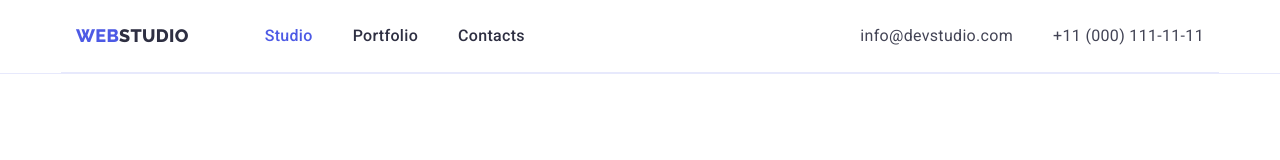
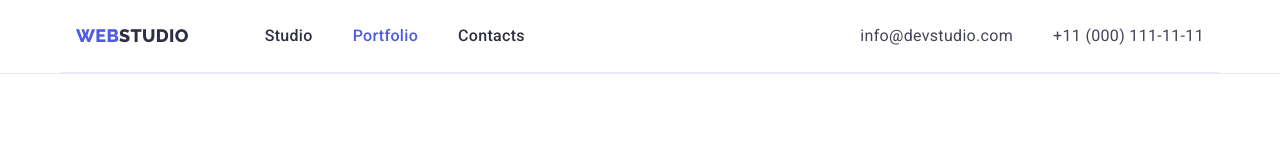
Before and after one commit to VolodymyrKalinin1978/goit-markup-hw-03, a plain HTML site: page portfolio.html in a window 1280 px wide. Shown: the top 160 px of the page. Drawn offline with nearby package versions, Linux system fonts and the light colour scheme.

Commit message:
update ver. 2,1

```diff
--- a/portfolio.html
+++ b/portfolio.html
@@ -30,9 +30,9 @@
           >
           <ul class="navig-link-list dot-none">
             <li>
-              <a href="./index.html" class="navig-link studio-nav">Studio</a>
+              <a href="./index.html" class="navig-link">Studio</a>
             </li>
-            <li><a href="./portfolio.html" class="navig-link">Portfolio</a></li>
+            <li><a href="./portfolio.html" class="navig-link portfolio-nav ">Portfolio</a></li>
             <li><a href="" class="navig-link">Contacts</a></li>
           </ul>
         </nav>
```
